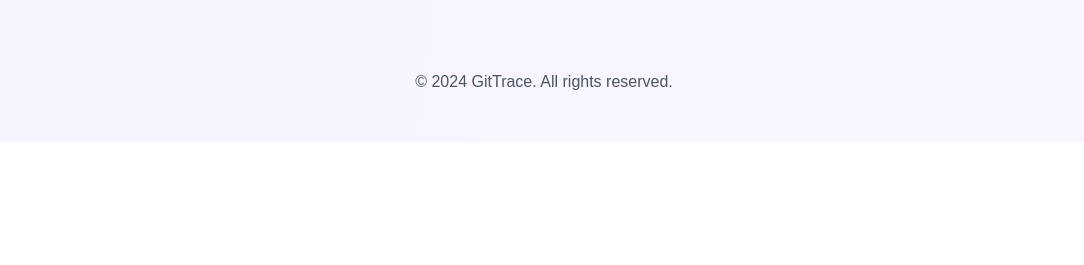
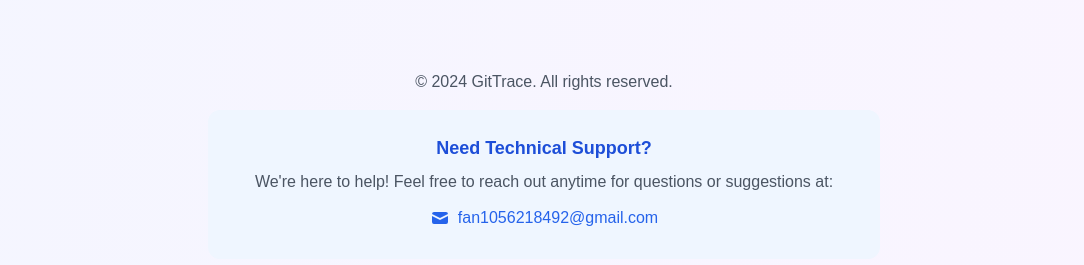
Before and after one commit to BroFan888/git_trace_website, a Next.js app: page / in a window 1280 px wide. Shown: the part 10394-10659 px from the top of the page, without its empty margins (96-1180 px from the left). Before the commit the page ends 10536 px from the top, so only its background shows below. Built offline with nearby package versions, Linux system fonts and the light colour scheme.

Commit message:
Add email to foot

```diff
--- a/app/page.tsx
+++ b/app/page.tsx
@@ -258,8 +258,24 @@
 
       {/* Footer */}
       <footer className="max-w-7xl mx-auto px-4 sm:px-6 lg:px-8 py-12">
-        <div className="text-center text-gray-600">
+        <div className="text-center text-gray-600 space-y-4">
           <p>© 2024 GitTrace. All rights reserved.</p>
+          <div className="max-w-2xl mx-auto bg-blue-50 rounded-xl p-6">
+            <h3 className="text-lg font-semibold text-blue-700 mb-2">Need Technical Support?</h3>
+            <p className="text-gray-600 mb-3">
+              We're here to help! Feel free to reach out anytime for questions or suggestions at:
+            </p>
+            <a
+              href="mailto:fan1056218492@gmail.com"
+              className="inline-flex items-center text-blue-600 hover:text-blue-800 transition-colors font-medium"
+            >
+              <svg xmlns="http://www.w3.org/2000/svg" className="h-5 w-5 mr-2" viewBox="0 0 20 20" fill="currentColor">
+                <path d="M2.003 5.884L10 9.882l7.997-3.998A2 2 0 0016 4H4a2 2 0 00-1.997 1.884z" />
+                <path d="M18 8.118l-8 4-8-4V14a2 2 0 002 2h12a2 2 0 002-2V8.118z" />
+              </svg>
+              fan1056218492@gmail.com
+            </a>
+          </div>
         </div>
       </footer>
     </div>
```
